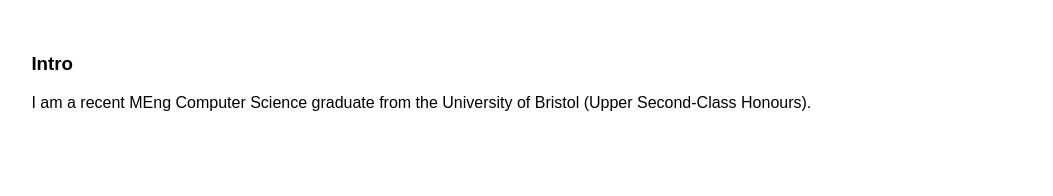
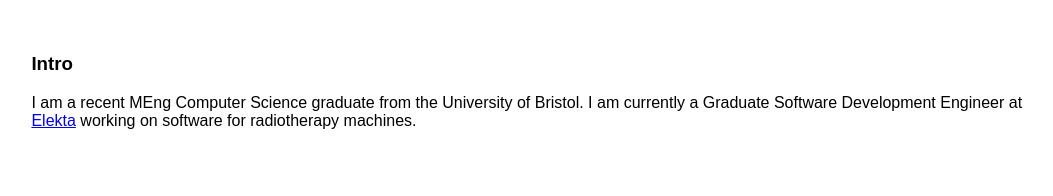
Before and after one commit to gchurch/personal-website, a plain HTML site: page index.html in a window 1280 px wide. Shown: the part 591-787 px from the top of the page, without its empty margins (103-1156 px from the left). Drawn offline with Linux system fonts and the light colour scheme.

Commit message:
changed CV to say '2:1'. Added to website that I now work at Elekta.

```diff
--- a/index.html
+++ b/index.html
@@ -26,7 +26,7 @@
 
   <div id="intro">
     <h3>Intro</h3>
-    <p>I am a recent MEng Computer Science graduate from the University of Bristol (Upper Second-Class Honours).</p>
+    <p>I am a recent MEng Computer Science graduate from the University of Bristol. I am currently a Graduate Software Development Engineer at <a href="https://www.elekta.com/">Elekta</a> working on software for radiotherapy machines.</p>
   </div>
 
   <div id="portfolio">
```
Also changed, not shown: 1 other file.
